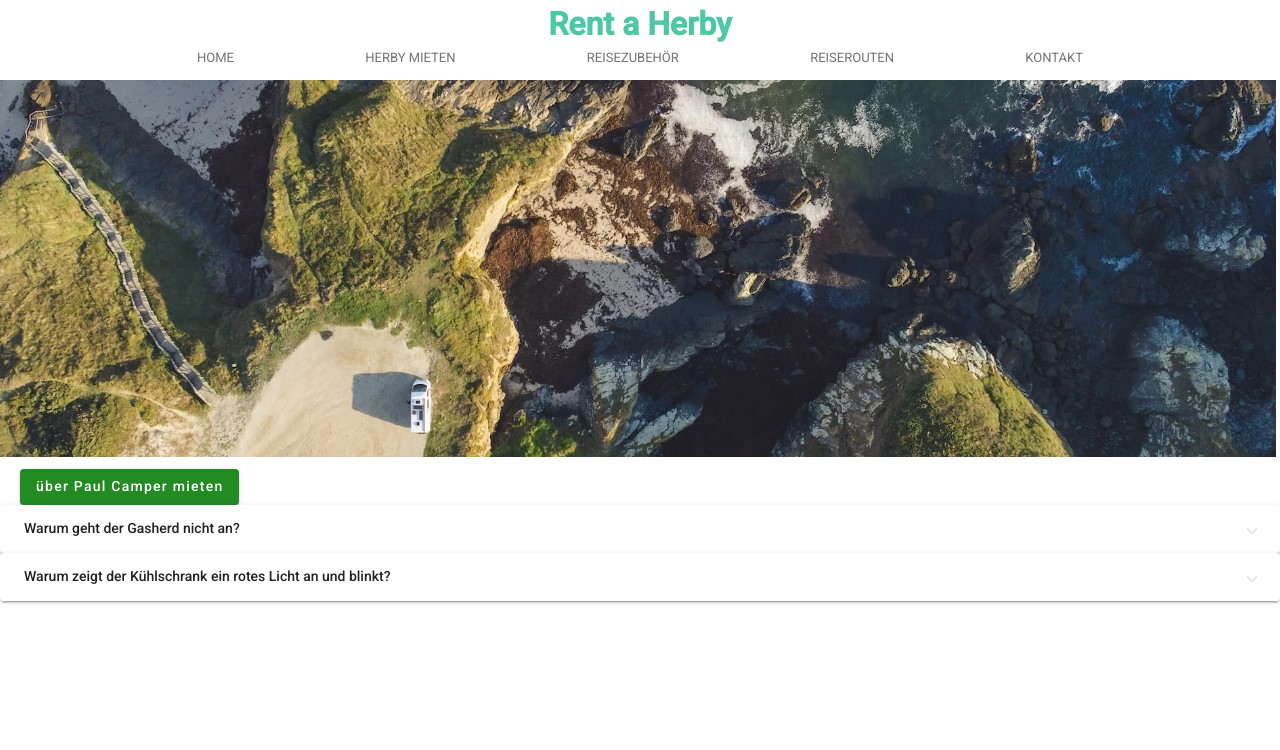
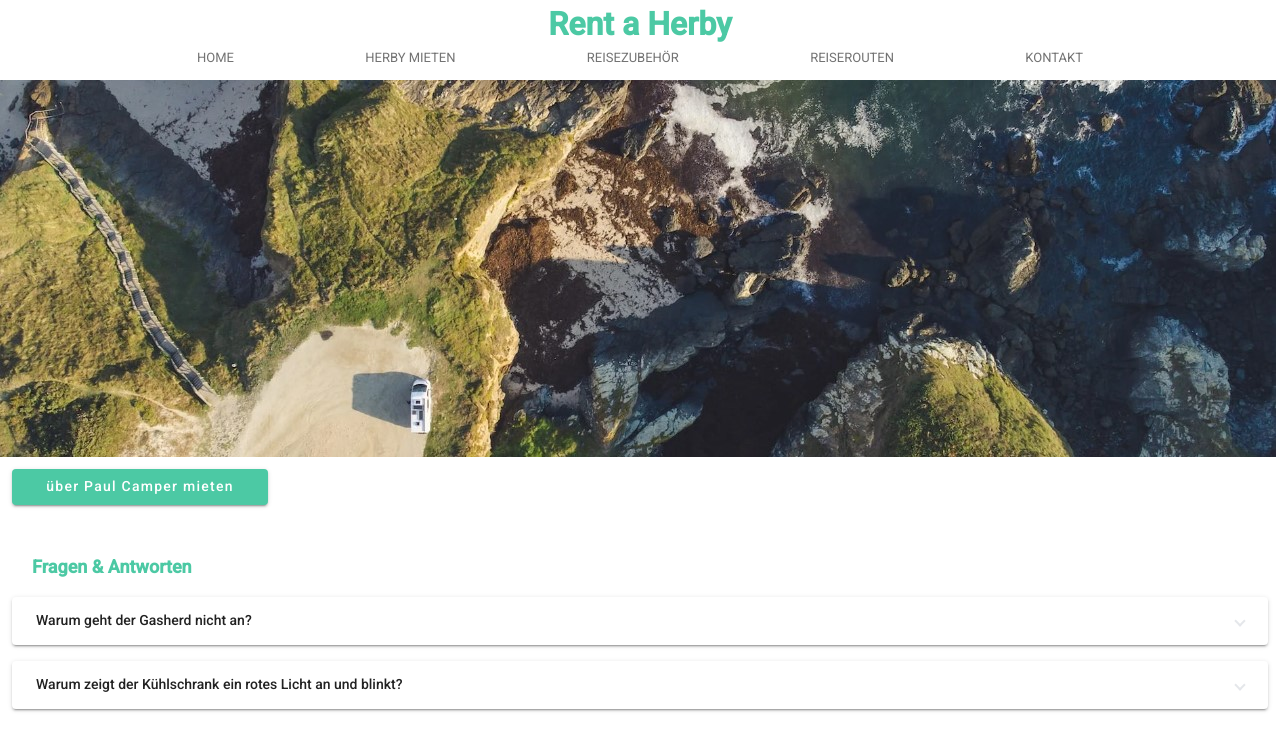
Before and after one commit to schuetzem78/rent-a-herby-frontend, an Angular app: page /rental in a window 1280 px wide. Shown: the top 750 px of the page. Built offline with nearby package versions, Linux system fonts and the light colour scheme.

Commit message:
FAQ weiter entwickelt

```diff
--- a/src/app/rental/rental.component.css
+++ b/src/app/rental/rental.component.css
@@ -1,8 +1,12 @@
 a.mat-raised-button {
-    color: white;
-    background-color: forestgreen;
-  }
+  color: white;
+  background-color: #4cc9a4;
+}
 
 a.mat-raised-button:hover {
-    background-color: #4cc9a4;
+    background-color: forestgreen;
 }
+
+h1 {
+  color: #4cc9a4;
+}
--- a/src/app/rental/rental.component.html
+++ b/src/app/rental/rental.component.html
@@ -1,4 +1,10 @@
-<a  mat-raised-button href="https://paulcamper.de/c/76934/" target="_blank" class="mat-raised-button ml-5">über Paul Camper mieten</a>
+<div class="flex flex-col ml-3 mr-3 gap-4">
+    <a
+        mat-raised-button href="https://paulcamper.de/c/76934/"
+        target="_blank"
+        class="mat-raised-button w-64">über Paul Camper mieten</a>
+
+    <h1 class="font-bold text-lg pt-8 ml-5">Fragen & Antworten</h1>
 
     <mat-expansion-panel>
         <mat-expansion-panel-header>
@@ -29,3 +35,4 @@
             <div>● Dies kannst du überprüfen, indem du z.B. am Control-Panel prüfst, ob das Symbol für Landstrom leuchtet.</div>
         </div>
     </mat-expansion-panel>
+</div>
```
Also changed, not shown: src/styles.css (line endings or trailing spaces). Lines whose indentation alone changed are shown as unchanged.
